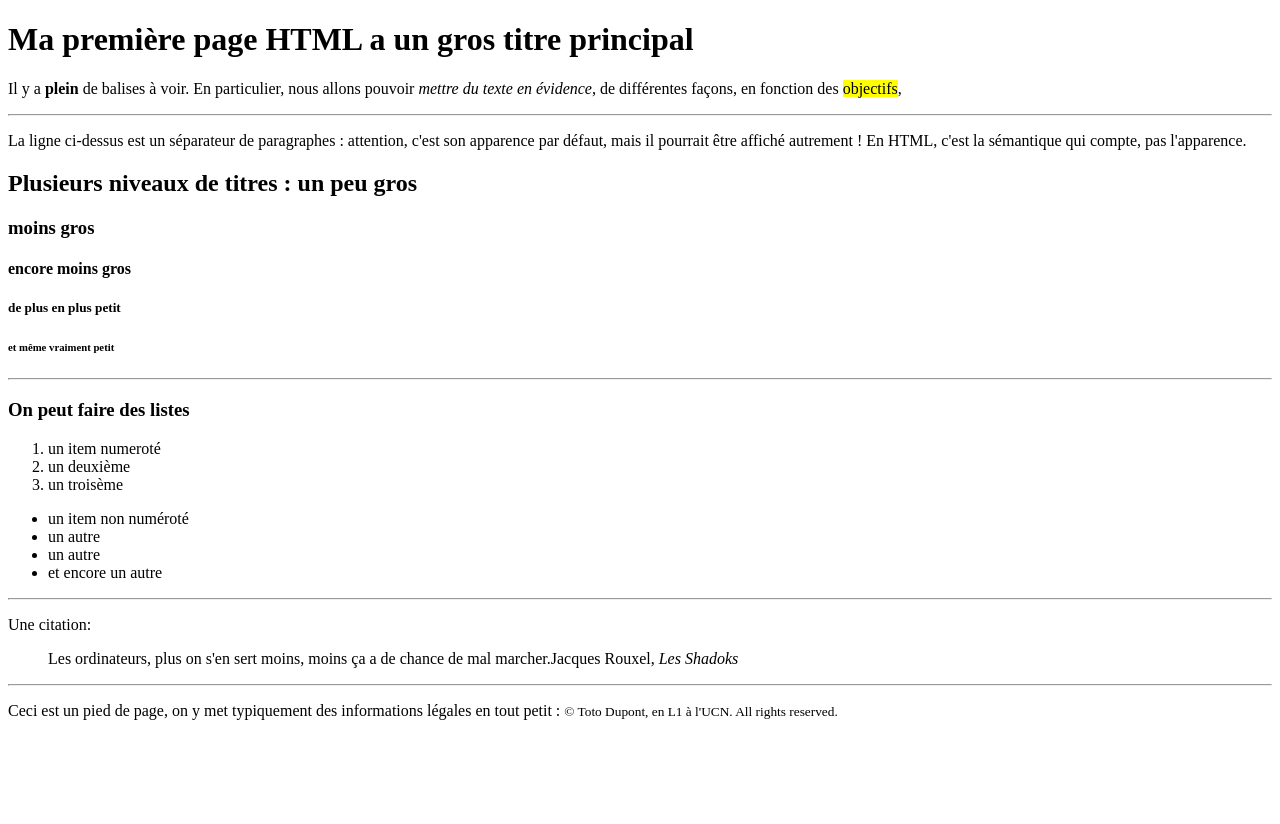
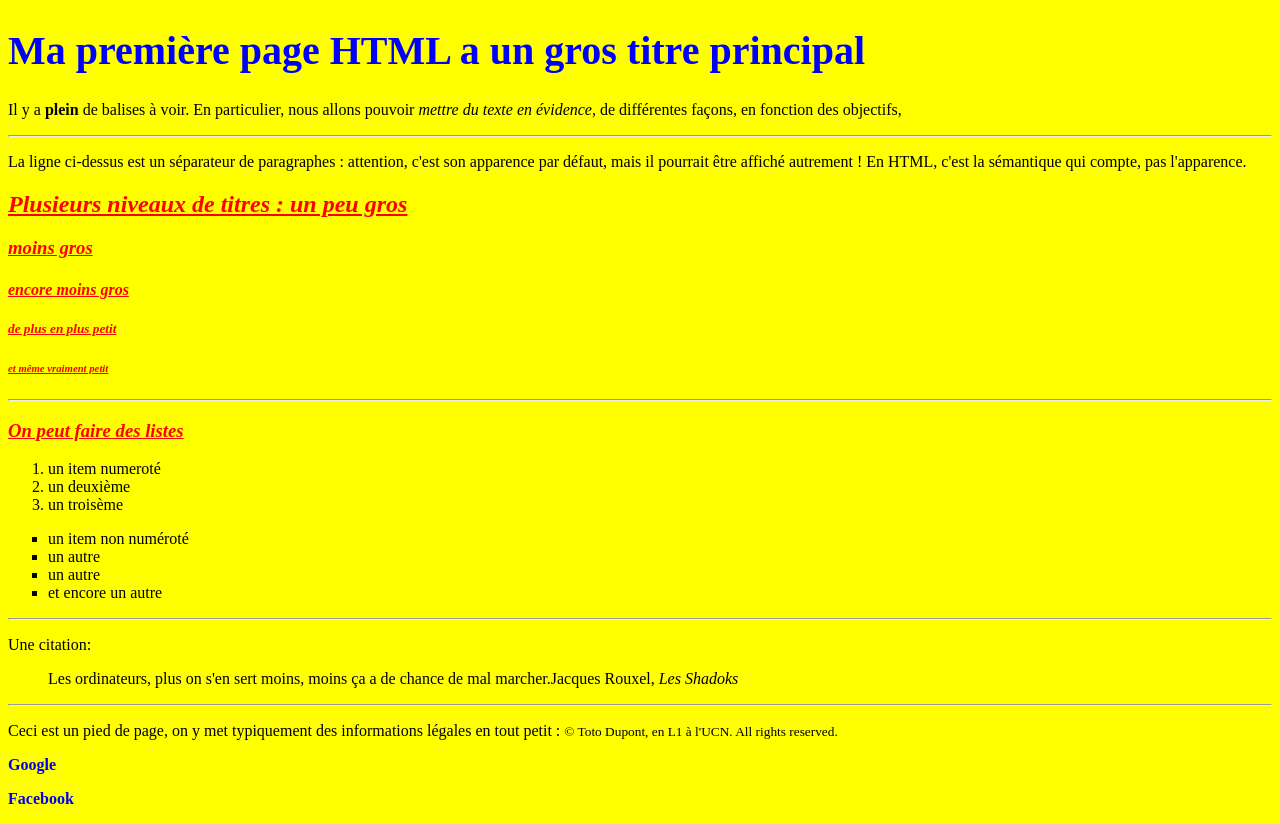
Before and after one commit to alexis007-2/html-css-hiver-2025, a plain HTML site: page modele-simple.html in a window 1280 px wide. Before the commit the page ends 800 px from the top, so only its background shows below. Drawn offline with Linux system fonts and the light colour scheme.

Commit message:
exercice 1 CSS

```diff
--- /dev/null
+++ b/modele-simple.css
@@ -0,0 +1,27 @@
+body{
+    background-color: yellow;
+}
+
+
+h1
+{
+color :blue ;
+font-size: 2.5em;
+}
+
+h2,h3,h4,h5,h6
+{
+font-style: italic;
+color: red;
+text-decoration: underline;
+}
+
+a
+{
+font-weight: bold;
+text-decoration: none;
+}
+
+ul{
+    list-style-type: square;
+}
--- a/modele-simple.html
+++ b/modele-simple.html
@@ -4,6 +4,8 @@
     <meta charset="UTF-8">
     <meta name="viewport" content="width=device-width, initial-scale=1.0">
     <title>Modele</title>
+<link rel="stylesheet" href="modele-simple.css">
+
 </head>
 <body>
     <h1>Ma première page HTML a un gros titre principal</h1>
@@ -34,6 +36,8 @@
 <blockquote>Les ordinateurs, plus on s'en sert moins, moins ça a de chance de mal marcher.Jacques Rouxel, <em>Les Shadoks</em></blockquote>
 <hr>
 <p>Ceci est un pied de page, on y met typiquement des informations légales en tout petit : <small> © Toto Dupont, en L1 à l'UCN. All rights reserved.</small></p>
+<p><a href=" https://google.fr">Google</a></p>
+<p><a href=" https://facebook.com">Facebook</a></p>
 
 </body>
 </html>
```
